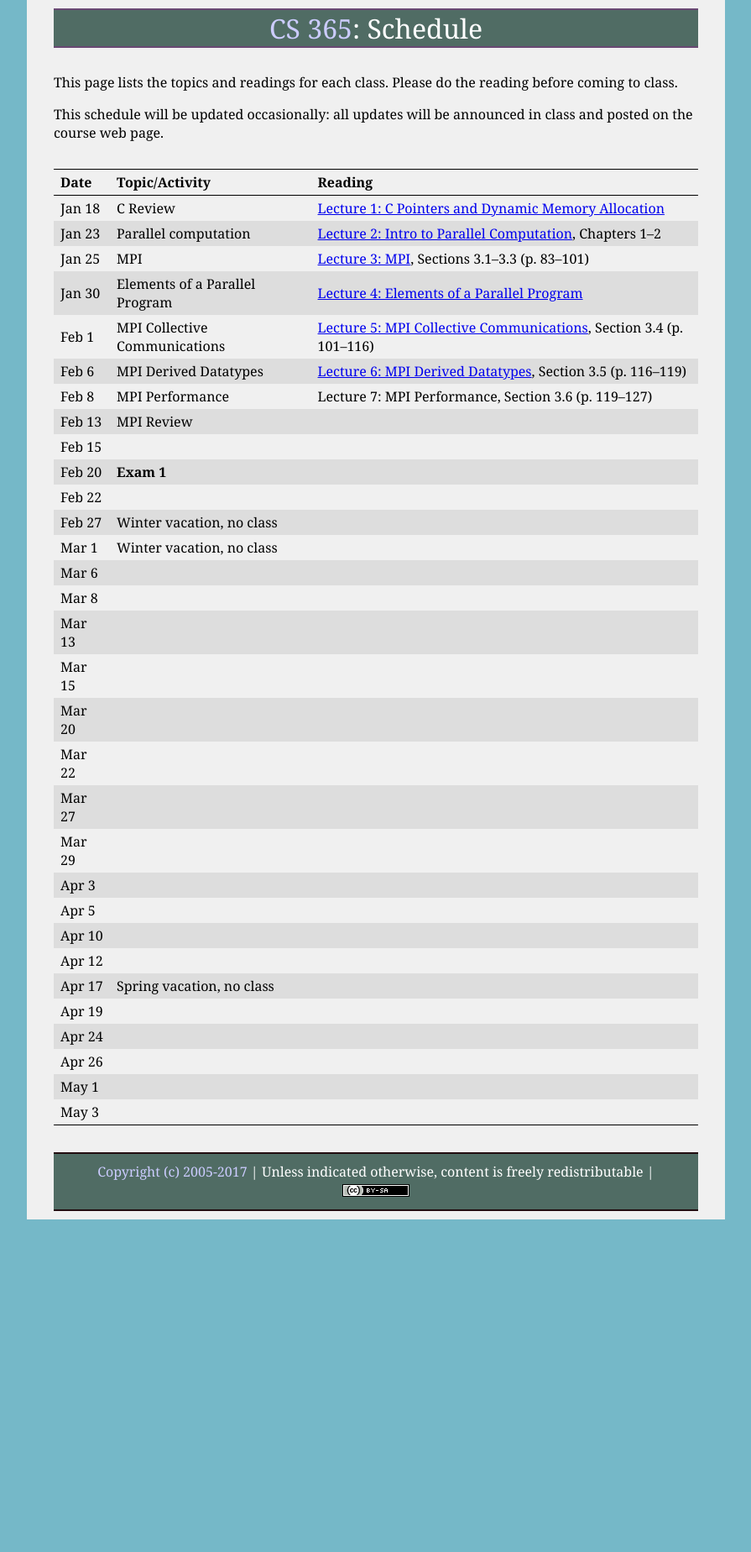
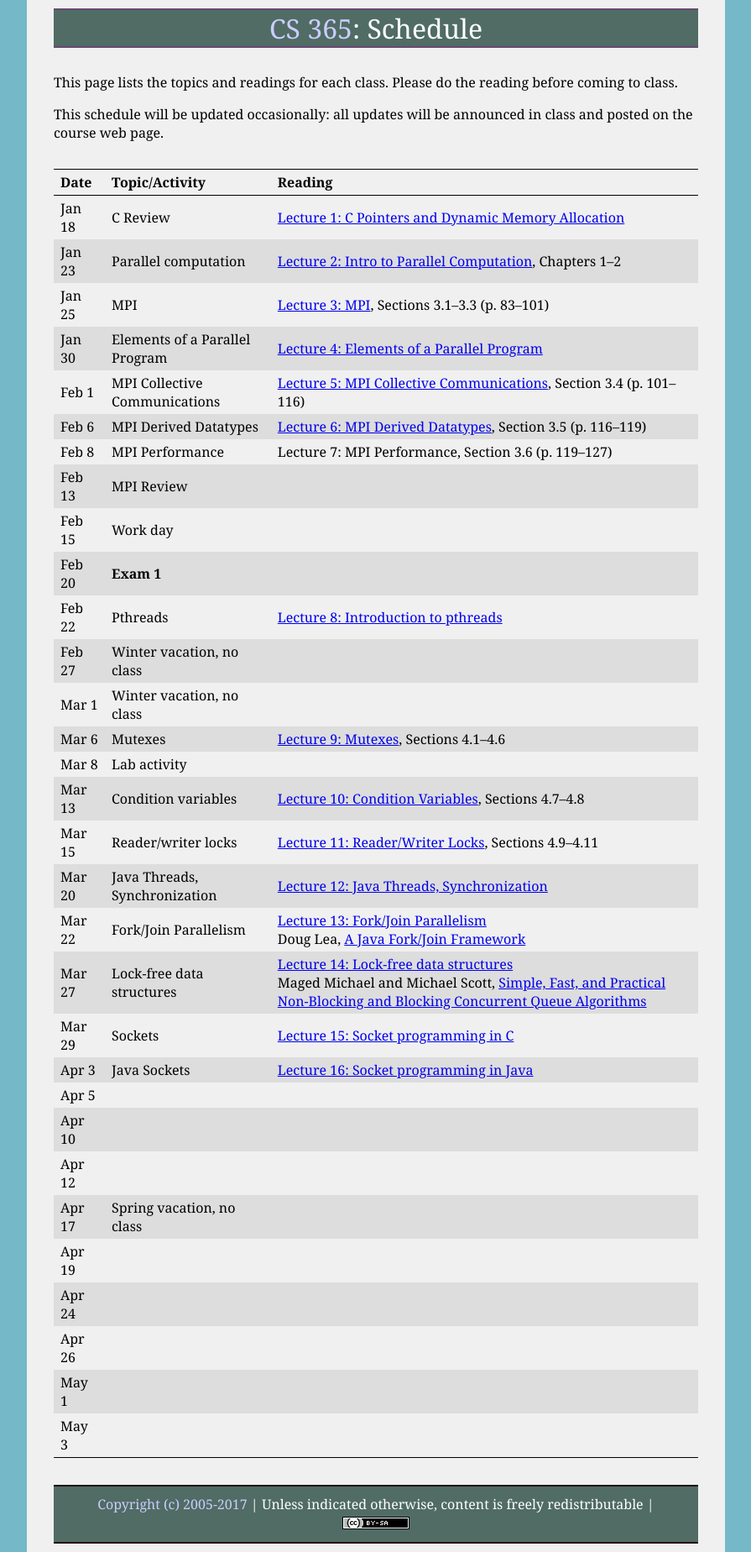
Before and after one commit to ycpcs/cs365-spring2017, a Jekyll site: the page built from schedule.md, in a window 1280 px wide. Shown: the whole page at 84% size, without its empty margins (192-1087 px from the left). Built offline with Jekyll 4.4.1, drawn with Linux system fonts in a browser that asks for light colours; before the commit the page ends 1452 px from its top, so only the background shows below that.

Commit message:
add pthreads, sockets topics

```diff
--- a/schedule.md
+++ b/schedule.md
@@ -17,20 +17,20 @@ Feb 1 | MPI Collective Communications | [Lecture 5: MPI Collective Communication
 Feb 6 | MPI Derived Datatypes | [Lecture 6: MPI Derived Datatypes](lectures/lecture06.html), Section 3.5 (p. 116&ndash;119)
 Feb 8 | MPI Performance | Lecture 7: MPI Performance, Section 3.6 (p. 119&ndash;127)
 Feb 13 | MPI Review
-Feb 15 |
+Feb 15 | Work day
 Feb 20 | **Exam 1**
-Feb 22 |
+Feb 22 | Pthreads | [Lecture 8: Introduction to pthreads](lectures/lecture08.html)
 Feb 27 | Winter vacation, no class
 Mar 1 | Winter vacation, no class
-Mar 6 |
-Mar 8 |
-Mar 13 |
-Mar 15 |
-Mar 20 |
-Mar 22 |
-Mar 27 |
-Mar 29 |
-Apr 3 |
+Mar 6 | Mutexes| [Lecture 9: Mutexes](lectures/lecture09.html), Sections 4.1&ndash;4.6
+Mar 8 | Lab activity
+Mar 13 | Condition variables | [Lecture 10: Condition Variables](lectures/lecture10.html), Sections 4.7&ndash;4.8
+Mar 15 | Reader/writer locks | [Lecture 11: Reader/Writer Locks](lectures/lecture11.html), Sections 4.9&ndash;4.11
+Mar 20 | Java Threads, Synchronization | [Lecture 12: Java Threads, Synchronization](lectures/lecture12.html)
+Mar 22 | Fork/Join Parallelism | [Lecture 13: Fork/Join Parallelism](lectures/lecture13.html)<br>Doug Lea, [A Java Fork/Join Framework](http://gee.cs.oswego.edu/dl/papers/fj.pdf)
+Mar 27 | Lock-free data structures | [Lecture 14: Lock-free data structures](lectures/lecture14.html)<br>Maged Michael and Michael Scott, [Simple, Fast, and Practical Non-Blocking and Blocking Concurrent Queue Algorithms](http://www.research.ibm.com/people/m/michael/podc-1996.pdf)
+Mar 29 | Sockets | [Lecture 15: Socket programming in C](lectures/lecture15.html)
+Apr 3 | Java Sockets | [Lecture 16: Socket programming in Java](lectures/lecture16.html)
 Apr 5 |
 Apr 10 |
 Apr 12 |
```
